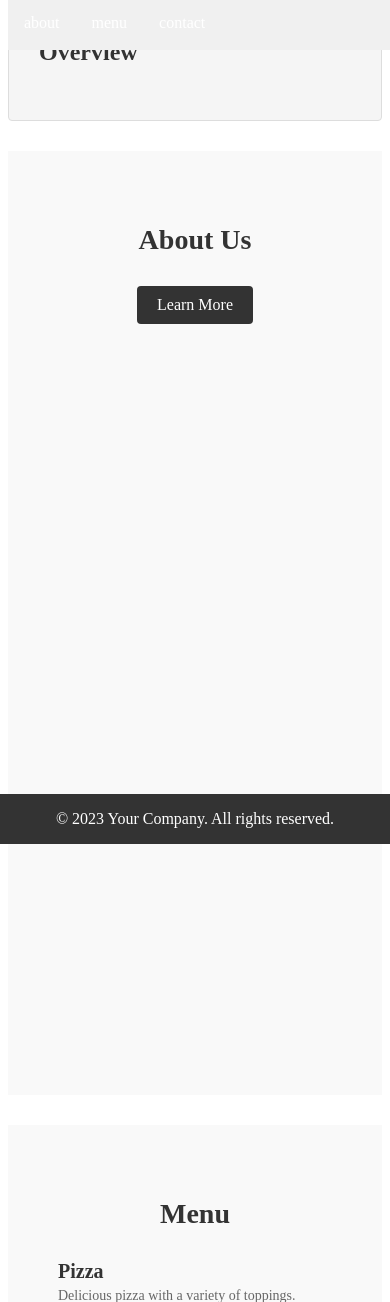
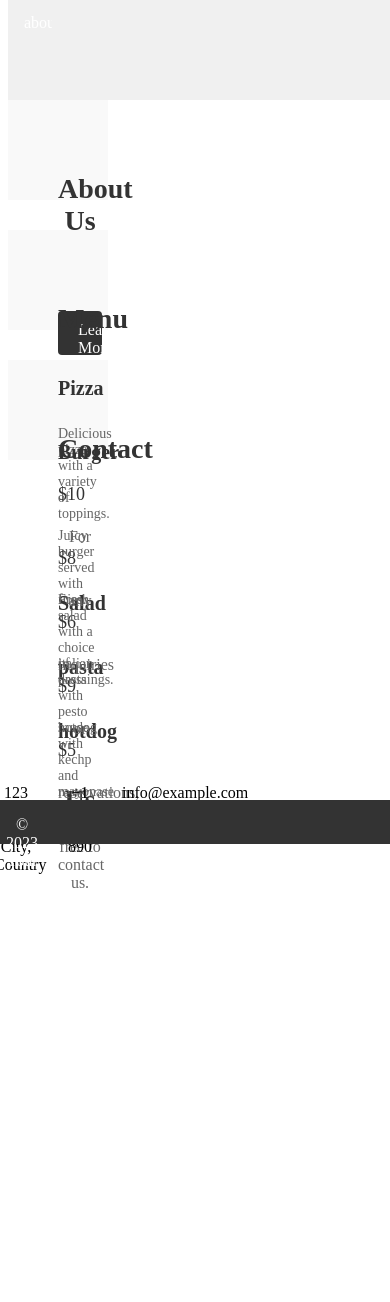
Before and after one commit to dveker/Menuu, a Django app: page / in a window 390 px wide. Shown: the top 1302 px of the page. After the commit the page ends 888 px from the top, so only its background shows below. Run offline with Django 4.2, Linux system fonts and the light colour scheme.

Commit message:
Initial commit

```diff
--- a/productionfiles/css/menu_css.css
+++ b/productionfiles/css/menu_css.css
@@ -1,6 +1,6 @@
 nav {
     background-color: #333;
-    height: 50px;
+    height: 100px;
   }
 
   nav ul {
@@ -257,10 +257,6 @@ nav {
     color: #000;
   }
 
-  section {
-    height: 100vh;
-    padding: 50px;
-  }
 
 
 
@@ -276,3 +272,25 @@ nav {
     color: white;
     text-align: center;
  }
+
+
+ * {
+  box-sizing: border-box;
+  width: 44px;
+  height: 44px;
+}
+
+button {
+  margin: 8px;
+}
+
+h1, h2, h3, h4, h5, h6 {
+  font-size: 24px;
+}
+
+@media (max-width: 767px) {
+  * {
+    width: 44px;
+    height: 44px;
+  }
+}
```
Also changed, not shown: the_menu/static/css/menu_css.css (+23 -5 lines).
